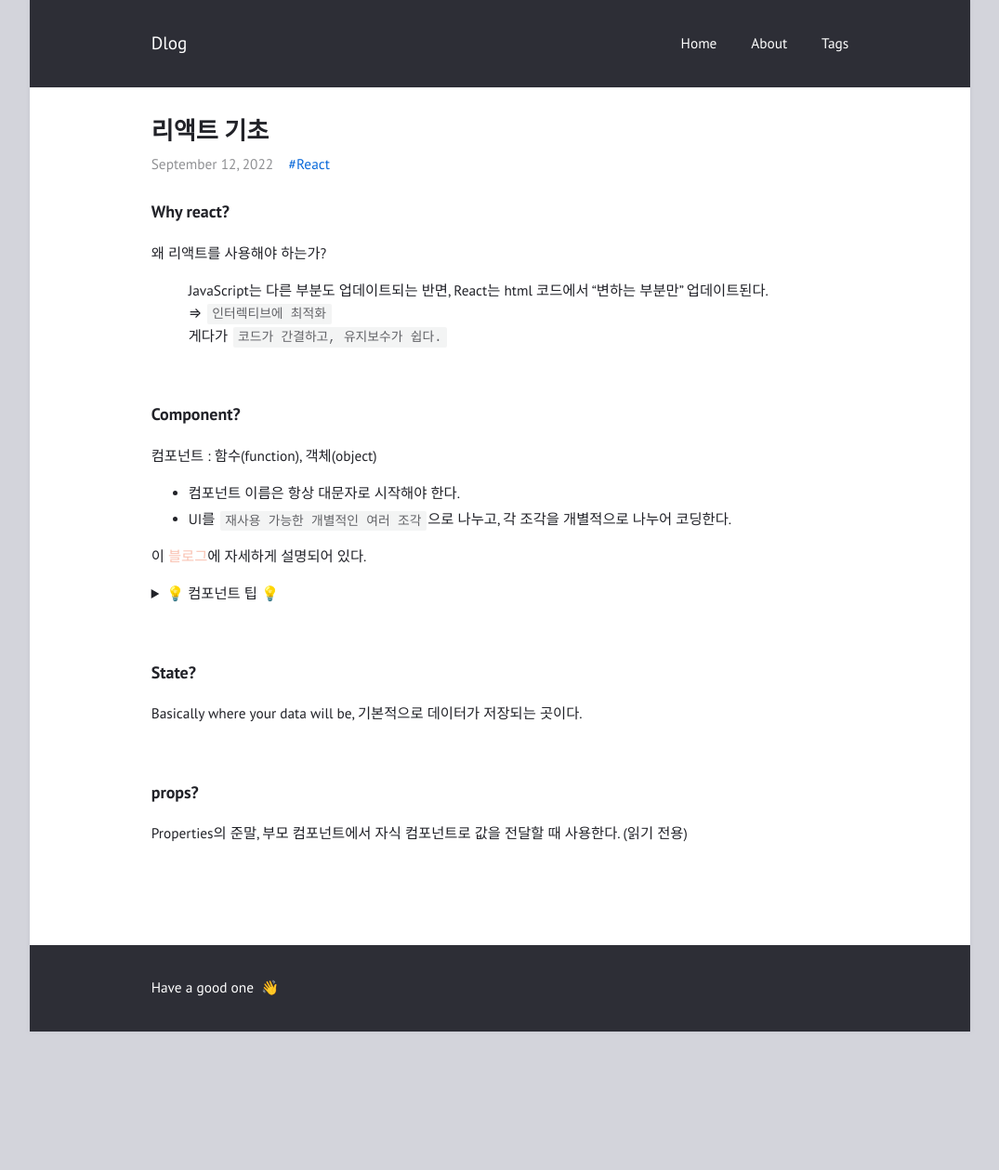
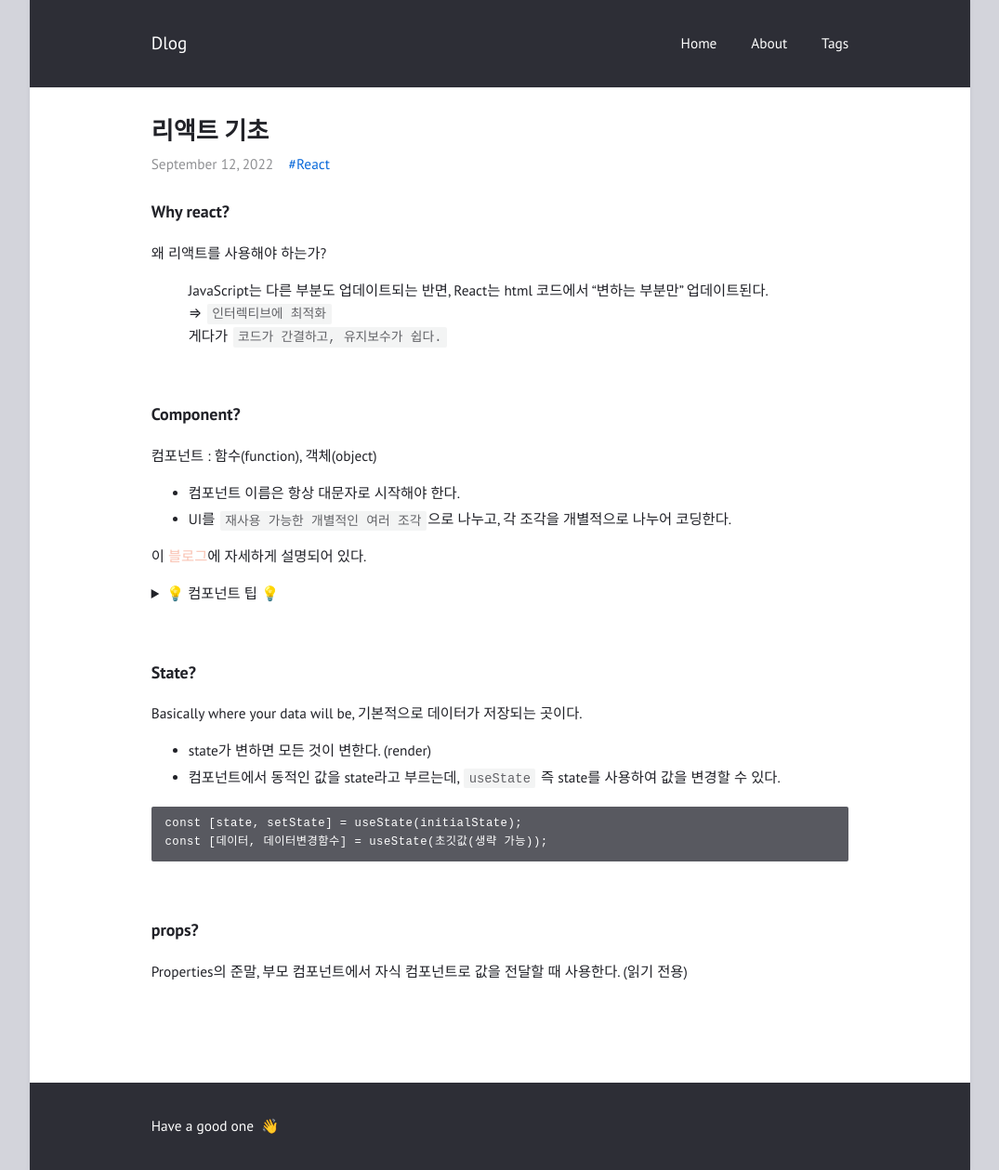
Before and after one commit to feb-dain/feb-dain.github.io, a Jekyll site: the page built from _posts/2022-09-12-basic-react.md, in a window 1280 px wide. Shown: the whole page at 93% size, without its empty margins (102-1177 px from the left). Built offline with Jekyll 4.4.1, drawn with Linux system fonts in a browser that asks for light colours; comment, search, counter and statistics services are not loaded; before the commit the page ends 1110 px from its top, so only the background shows below that.

Commit message:
Update 2022-09-12-basic-react.md

`````diff
--- a/_posts/2022-09-12-basic-react.md
+++ b/_posts/2022-09-12-basic-react.md
@@ -35,7 +35,14 @@ tags: React
 <br>
 
 ### State?
-Basically where your data will be, 기본적으로 데이터가 저장되는 곳이다.
+Basically where your data will be, 기본적으로 데이터가 저장되는 곳이다.<br>
+- state가 변하면 모든 것이 변한다. (render)
+- 컴포넌트에서 동적인 값을 state라고 부르는데, `useState` 즉 state를 사용하여 값을 변경할 수 있다.
+
+````
+const [state, setState] = useState(initialState);
+const [데이터, 데이터변경함수] = useState(초깃값(생략 가능));
+````
 
 <br>
 
`````
